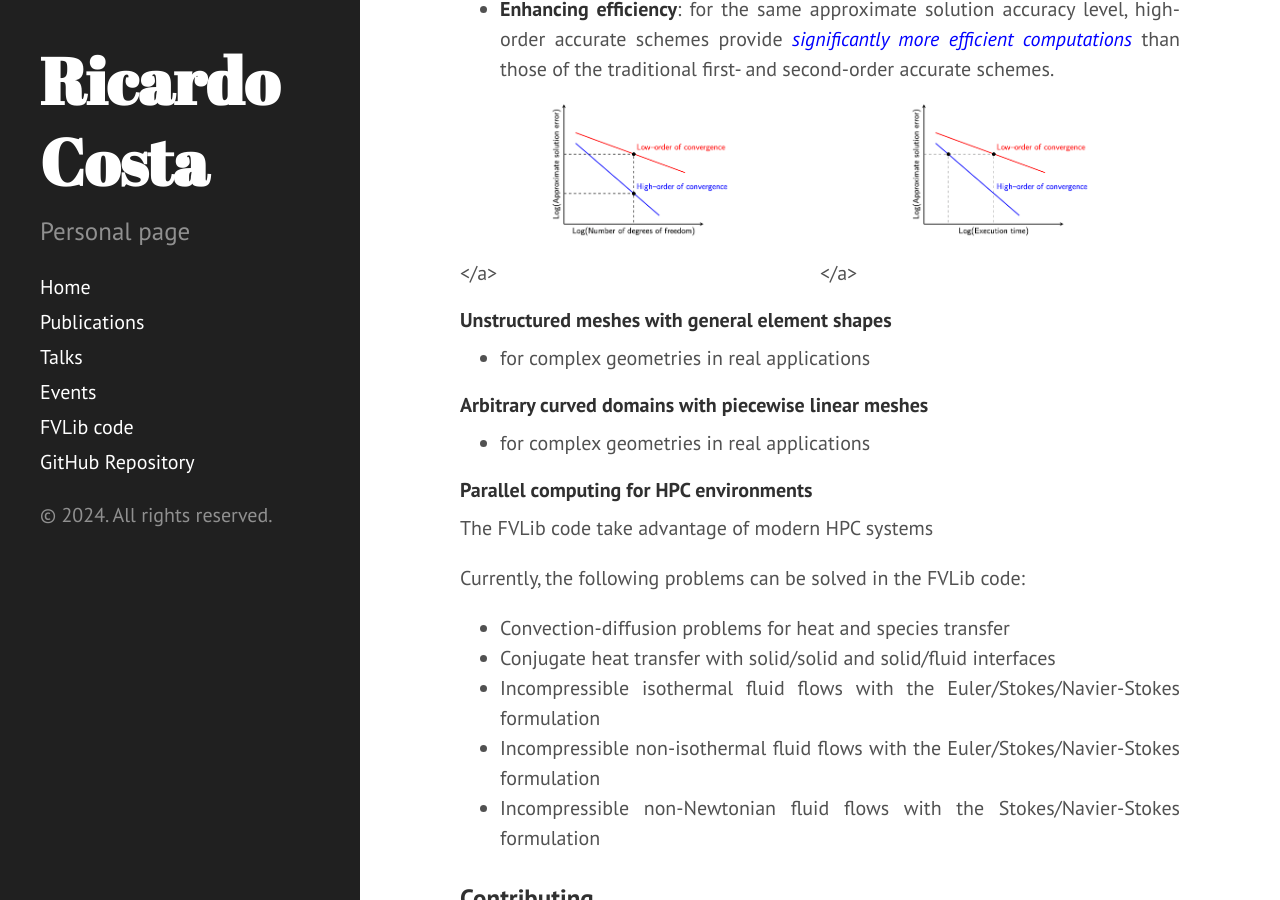
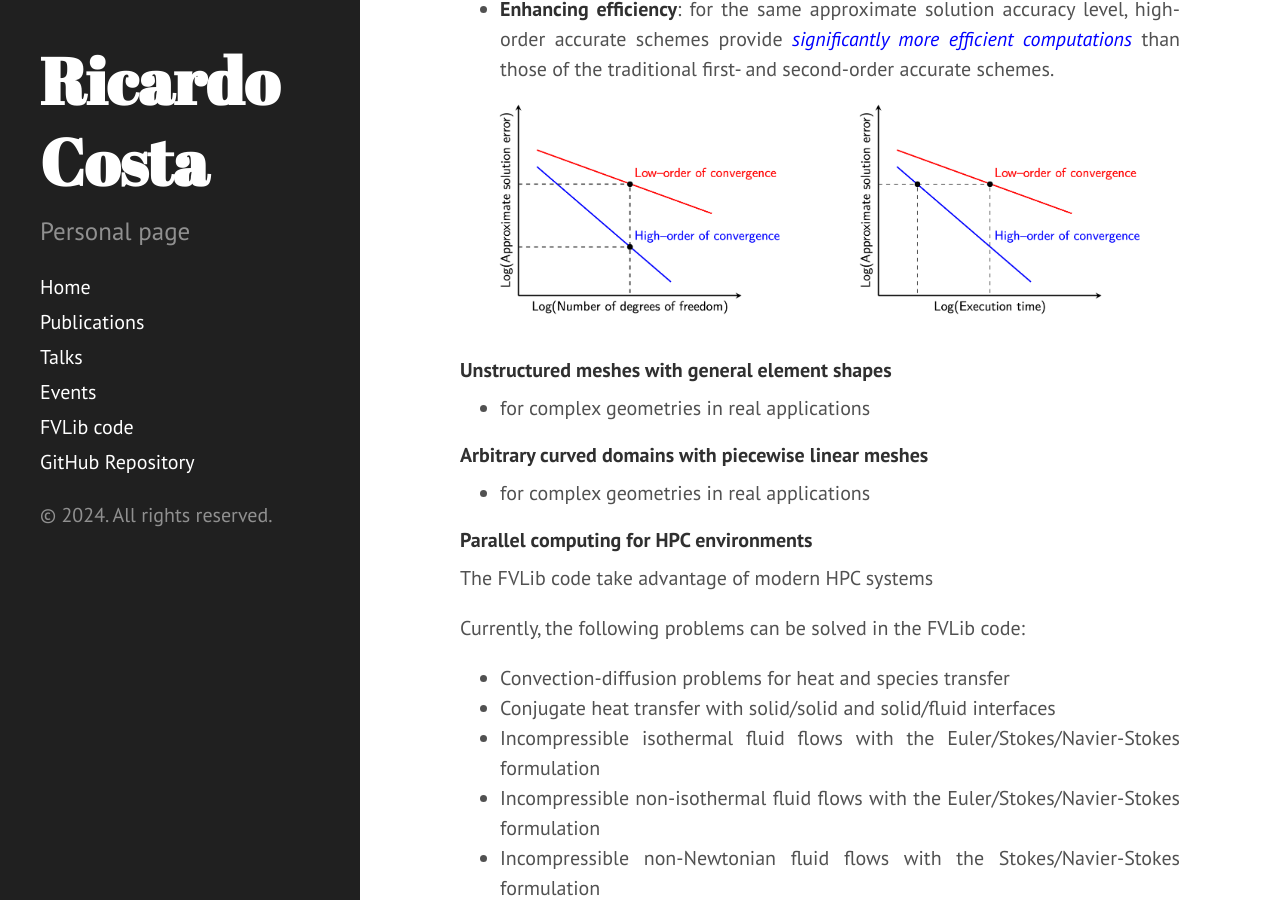
Before and after one commit to ricardodpcosta/ricardodpcosta.github.io, a Jekyll site: the page built from fvlib.md, in a window 1280 px wide and 900 px high, scrolled down 1015 px. Built offline with Jekyll 4.4.1, drawn with Linux system fonts in a browser that asks for light colours; Markdown is read by kramdown in place of the engine named in the settings.

Commit message:
Update fvlib.md

```diff
--- a/fvlib.md
+++ b/fvlib.md
@@ -29,12 +29,10 @@ The discretisation methods implemented in the FVLib code are highly accurate in
 
 <div class="row">
   <div class="column" style="width: 50%;">
-      <img style="width: 50%; display: block; margin-left: auto; margin-right: auto;" src="public/error_vs_dof.png">
-    </a>
+    <img style="width: 80%; display: block; margin-left: auto; margin-right: auto;" src="public/error_vs_dof.png">
   </div>
   <div class="column" style="width: 50%;">
-      <img style="width: 50%; display: block; margin-left: auto; margin-right: auto;" src="public/error_vs_time.png">
-    </a>
+    <img style="width: 80%; display: block; margin-left: auto; margin-right: auto;" src="public/error_vs_time.png">
   </div>
 </div>
 
```
